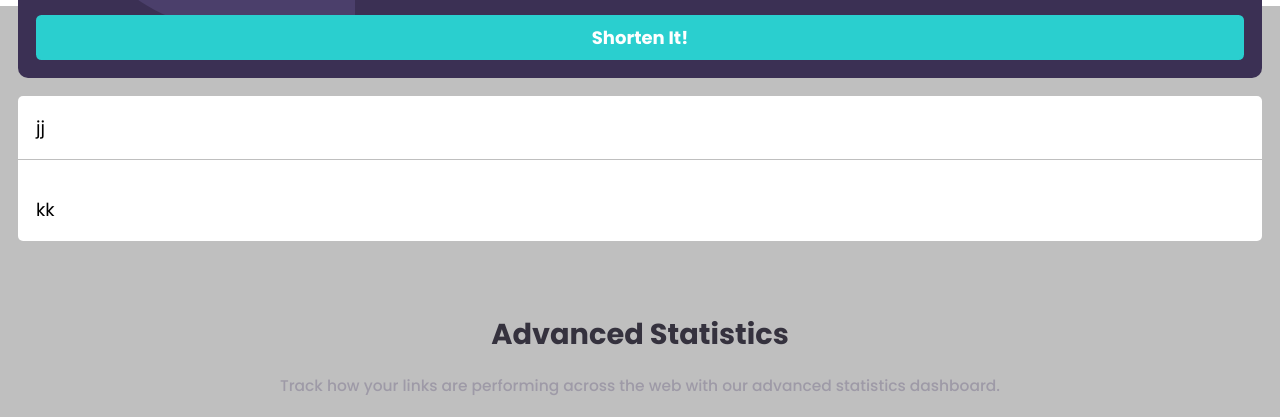
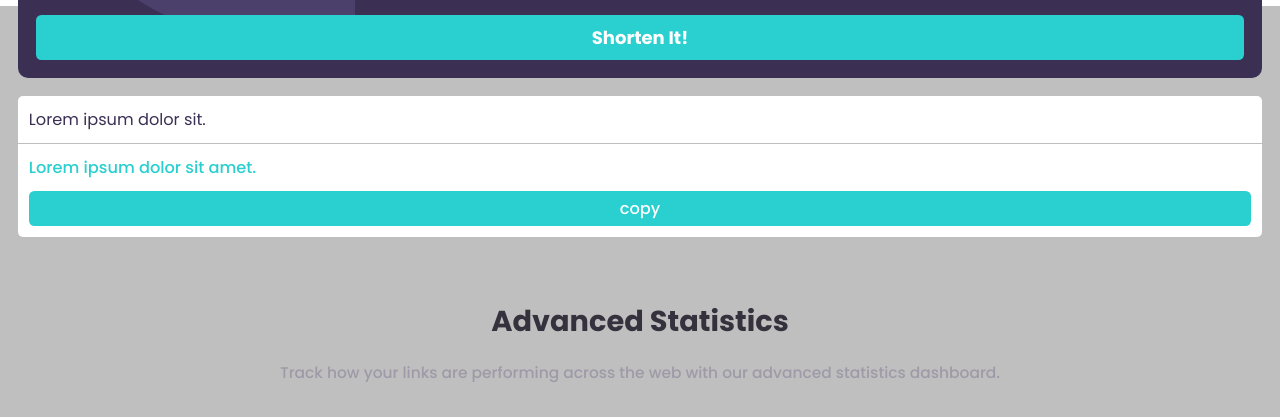
Before and after one commit to Jon-tim/Shortly-App, a plain HTML site: page index.html in a window 1280 px wide. Shown: the part 1146-1563 px from the top of the page. Drawn offline with Linux system fonts and the light colour scheme.

Commit message:
Updated Shortener

```diff
--- a/index.html
+++ b/index.html
@@ -84,8 +84,11 @@
           </section>
           <section class="shortened-links">
             <div class="cont">
-              <div class="cont-one">jj</div>
-              <div class="cont-two">kk</div>
+              <p class="cont-one">Lorem ipsum dolor sit.</p>
+              <div class="cont-two">
+                <p>Lorem ipsum dolor sit amet.</p>
+                <button>copy</button>
+              </div>
             </div>
           </section>
           <section class="featured">
--- a/src/style.css
+++ b/src/style.css
@@ -163,8 +163,11 @@ span {
 }
 
 .content-body {
+  position: relative;
+  /* padding-bottom: -90px; */
+  /* margin-bottom: -90px; */
   background-color: var(--Gray);
-  position: relative;
+  /* height: ; */
 }
 .content-holder {
   padding: 1rem;
@@ -217,7 +220,6 @@ span {
   color: #fff;
   font-weight: 700;
   cursor: pointer;
-  border: none;
 }
 
 .invalid {
@@ -227,14 +229,7 @@ span {
 
 .shortened-links {
   /* display: none; */
-  margin-bottom: 2rem;
-}
-
-.shortened-links > div {
-  display: flex;
-  flex-direction: column;
-  gap: 1rem;
-  align-items: center;
+  margin-bottom: 1.5rem;
 }
 
 .cont {
@@ -246,13 +241,40 @@ span {
 }
 
 .cont-one {
-  padding: 1rem;
-  border-bottom: 1px solid var(--Gray);
+  width: 100%;
+  /* height: 64px; */
+  overflow: hidden;
+  padding: 0.6rem;
+  font-size: 0.9rem;
+  color: var(--Dark-Violet);
+}
+
+.cont-two {
+  padding: 0.6rem;
+  border-top: 1px solid var(--Gray);
+  /* height: 64px; */
   width: 100%;
 }
-.cont-two {
-  padding: 1rem;
+
+.cont-two p {
+  margin-bottom: 0.6rem;
+  color: var(--Cyan);
+  font-weight: 500;
+  font-size: 0.9rem;
+}
+
+.cont-two button {
+  background-color: var(--Cyan);
+  color: #fff;
+  font-weight: 500;
+  cursor: pointer;
+  display: block;
   width: 100%;
+  padding: 0.3rem;
+  border-radius: 0.3rem;
+  border: none;
+  outline: none;
+  font-size: 0.9rem;
 }
 
 .featured {
@@ -260,7 +282,7 @@ span {
   flex-direction: column;
   align-items: center;
   gap: 4rem;
-  padding-bottom: 4rem;
+  /* padding-bottom: 4rem; */
 }
 
 .featured p {
```
